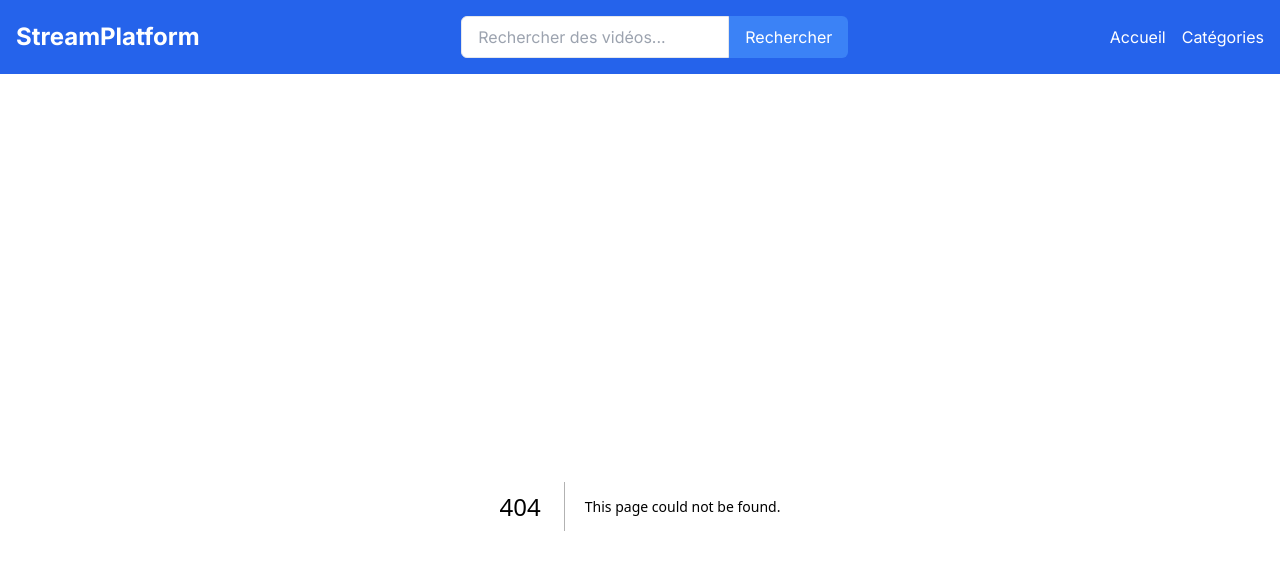
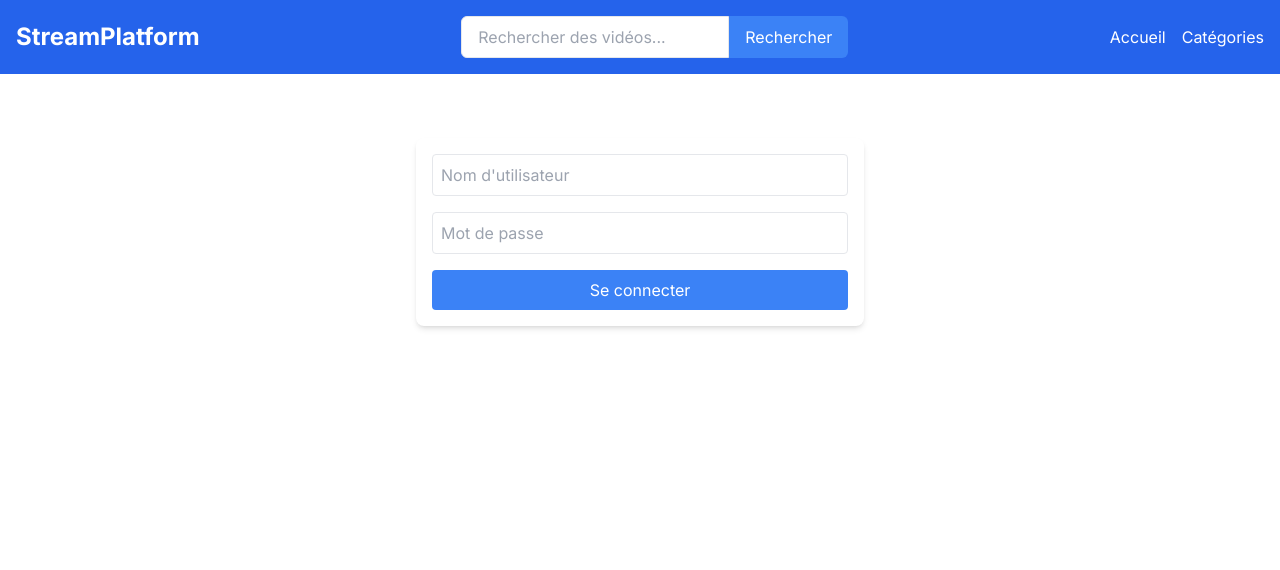
Before and after one commit to ShHaWkK/NextJS, a Next.js app in the folder streaming-platform/: page /auth/signin in a window 1280 px wide. Before the commit this address had no page. Shown: the top 570 px of the page. Built offline with nearby package versions, Linux system fonts and the light colour scheme.

Commit message:
ADD auth/signin

```diff
--- /dev/null
+++ b/streaming-platform/app/auth/signin/page.tsx
@@ -0,0 +1,47 @@
+'use client'
+
+import { signIn } from 'next-auth/react'
+import { useState } from 'react'
+import { useRouter } from 'next/navigation'
+
+export default function SignIn() {
+  const [username, setUsername] = useState('')
+  const [password, setPassword] = useState('')
+  const router = useRouter()
+
+  const handleSubmit = async (e: React.FormEvent) => {
+    e.preventDefault()
+    const result = await signIn('credentials', {
+      username,
+      password,
+      redirect: false,
+    })
+    if (result && result.ok) {
+      router.push('/')
+    } else {
+      alert('Échec de la connexion')
+    }
+  }
+
+  return (
+    <form onSubmit={handleSubmit} className="max-w-md mx-auto mt-8 p-4 bg-white shadow-md rounded-lg">
+      <input
+        type="text"
+        value={username}
+        onChange={(e) => setUsername(e.target.value)}
+        placeholder="Nom d'utilisateur"
+        className="w-full p-2 mb-4 border rounded"
+      />
+      <input
+        type="password"
+        value={password}
+        onChange={(e) => setPassword(e.target.value)}
+        placeholder="Mot de passe"
+        className="w-full p-2 mb-4 border rounded"
+      />
+      <button type="submit" className="w-full p-2 bg-blue-500 text-white rounded hover:bg-blue-600">
+        Se connecter
+      </button>
+    </form>
+  )
+}
```
